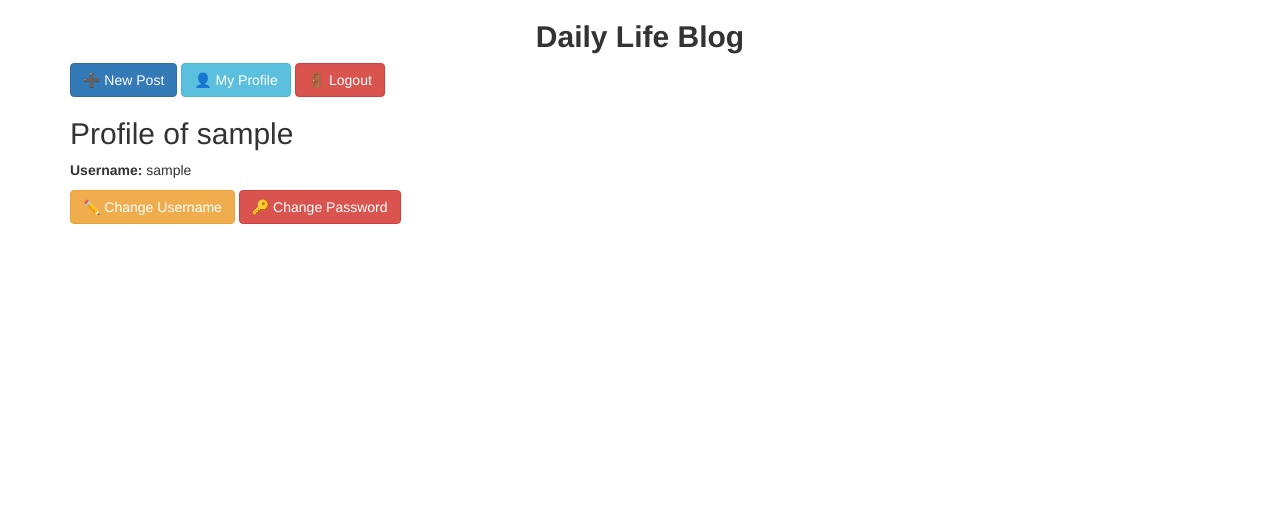
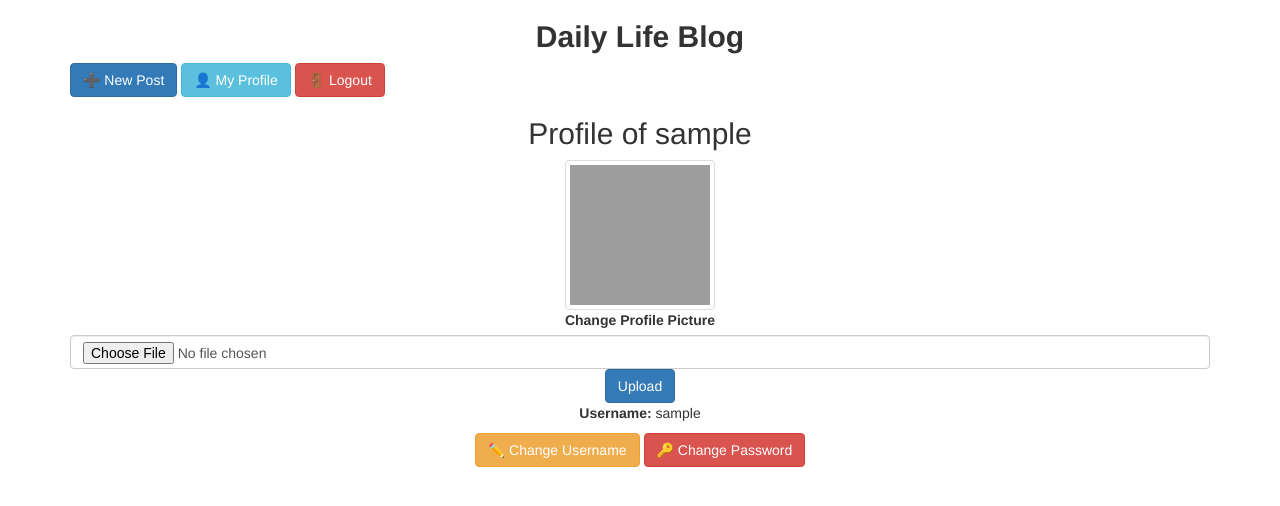
Before and after one commit to Prang752/WEB_flask, a Flask app: page /profile in a window 1280 px wide. Shown: the top 506 px of the page. Run offline with Flask 3, Linux system fonts and the light colour scheme; the visitor is signed in with stand-in values (Sample User, id 1); some libraries are stand-ins or nearby versions; grey boxes are pictures that could not be loaded.

```diff
--- a/app.py
+++ b/app.py
@@ -15,11 +15,13 @@ from flask_migrate import Migrate
 from flask.cli import AppGroup
 from flask import flash
 from flask import flash, redirect, url_for, session, flash
+from werkzeug.utils import secure_filename
 
 app = Flask(__name__)
 app = Flask(__name__, template_folder='templates')
 app.config['SQLALCHEMY_DATABASE_URI'] = 'sqlite:///blog.db'
 app.config['SECRET_KEY'] = os.urandom(24)
+app.config['UPLOAD_FOLDER'] = 'static/profile_pics'
 db = SQLAlchemy(app)
 bootstrap = Bootstrap(app)
 migrate = Migrate(app, db)
@@ -29,6 +31,10 @@ login_manager = LoginManager()
 login_manager.init_app(app)
 login_manager.login_view = "signup"
 
+ALLOWED_EXTENSIONS = {'png', 'jpg', 'jpeg', 'gif'}
+
+def allowed_file(filename):
+    return '.' in filename and filename.rsplit('.', 1)[1].lower() in ALLOWED_EXTENSIONS
 
 class Post(db.Model):
     id = db.Column(db.Integer, primary_key=True)
@@ -42,6 +48,7 @@ class User(UserMixin, db.Model):
     id = db.Column(db.Integer, primary_key=True)
     username = db.Column(db.String(30), unique=True, nullable=False)
     password = db.Column(db.String(255), nullable=False)
+    profile_pic = db.Column(db.String(255), nullable=True, default='default.jpg')  # เพิ่มฟิลด์ profile_pic
 
 @login_manager.user_loader
 def load_user(user_id):
@@ -64,7 +71,7 @@ def signup():
 
 
         existing_user = User.query.filter_by(username=username).first()
-        if existing_user:
+        if (existing_user):
             flash('This user already exists. Please try again!', 'error')
             return redirect('/signup')
 
@@ -273,3 +280,27 @@ def search():
 
         return render_template('search_results.html', posts=search_results, query=search_query, category=category)
     return render_template('search.html')
+
+
+@app.route('/upload-profile-pic', methods=['POST'])
+@login_required
+def upload_profile_pic():
+    if 'profile_pic' not in request.files:
+        flash('No file part', 'danger')
+        return redirect(url_for('profile'))
+
+    file = request.files['profile_pic']
+    if file.filename == '':
+        flash('No selected file', 'danger')
+        return redirect(url_for('profile'))
+
+    if file and allowed_file(file.filename):
+        filename = secure_filename(file.filename)
+        file.save(os.path.join(app.config['UPLOAD_FOLDER'], filename))
+        current_user.profile_pic = filename
+        db.session.commit()
+        flash('Profile picture updated!', 'success')
+    else:
+        flash('File type not allowed', 'danger')
+
+    return redirect(url_for('profile'))
--- a/templates/profile.html
+++ b/templates/profile.html
@@ -14,11 +14,21 @@
     </div>
 
     <div class="card mb-4 shadow-lg">
-        <div class="card-body">
+        <div class="card-body text-center">
             <h2 class="card-title">Profile of {{ user.username }}</h2>
-            <p><strong>Username:</strong> {{ user.username }}</p>
+            <div class="mb-3">
+                <img src="{{ url_for('static', filename='profile_pics/' + (user.profile_pic if user.profile_pic else 'default.jpg')) }}" alt="Profile Picture" class="img-thumbnail" style="width: 150px; height: 150px;">
+            </div>
+            <form method="POST" action="/upload-profile-pic" enctype="multipart/form-data">
+                <div class="mb-3">
+                    <label for="profile_pic" class="form-label">Change Profile Picture</label>
+                    <input type="file" name="profile_pic" class="form-control" required>
+                </div>
+                <button type="submit" class="btn btn-primary">Upload</button>
+            </form>
+            <p class="mt-3"><strong>Username:</strong> {{ user.username }}</p>
             <a href="/edit-username" class="btn btn-warning">✏️ Change Username</a>
-            <a href="/change-password" class="btn btn-danger">🔑 Change Password</a> <!-- New button -->
+            <a href="/change-password" class="btn btn-danger">🔑 Change Password</a>
         </div>
     </div>
 </div>
```
Also changed, not shown: templates/index.html (+10 -5 lines).
